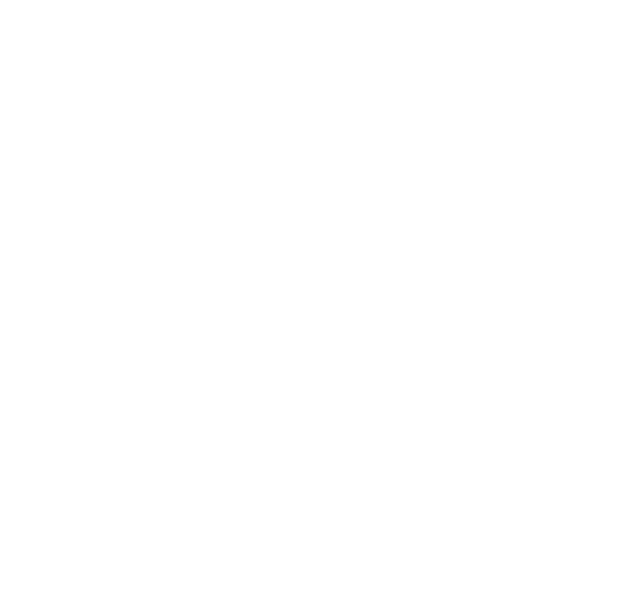
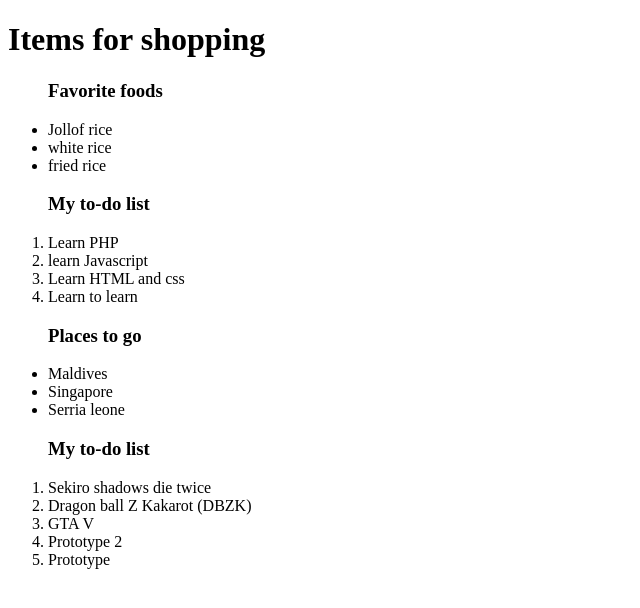
Before and after one commit to Samuelale1/git_test, a plain HTML site: page index.html in a window 1280 px wide. Shown: the whole page, without its empty margins (0-640 px from the left). Drawn offline with Linux system fonts and the light colour scheme.

Commit message:
this is for odin project list assignment

```diff
--- a/index.html
+++ b/index.html
@@ -1,11 +1,39 @@
 <!DOCTYPE html>
-<html>
-    <head lang="en">
+<html lang="en">
+    <head >
         <meta charset="UTF-8">
-        <title> My first webpage</title>
+        <title > My first webpage</title>
     </head>
     <body>
+        <h1> Items for shopping</h1>
+        <ul class="fav-foods">
+            <h3> Favorite foods</h3>
+            <li>Jollof rice</li>
+            <li>white rice</li>
+            <li>fried rice </li>
+        </ul>
+        <ol class="to-do-today">
+            <h3>My to-do list</h3>
+            <li> Learn PHP</li>
+            <li> learn Javascript</li>
+            <li> Learn HTML and css</li>
+            <li> Learn to learn</li>
+        </ol>
 
-    </body>
+
+        <ul class="places-to-visit">
+            <h3>Places to go</h3>
+            <li> Maldives</li>
+            <li> Singapore</li>
+            <li> Serria leone</li>
+        </ul>
+        <ol class="to-do-today">
+            <h3>My to-do list</h3>
+            <li> Sekiro shadows die twice</li>
+            <li> Dragon ball Z Kakarot (DBZK)</li>
+            <li> GTA V</li>
+            <li> Prototype 2</li>
+            <li> Prototype</li>
+        </ol>
+
 </html>
-</html>
```
